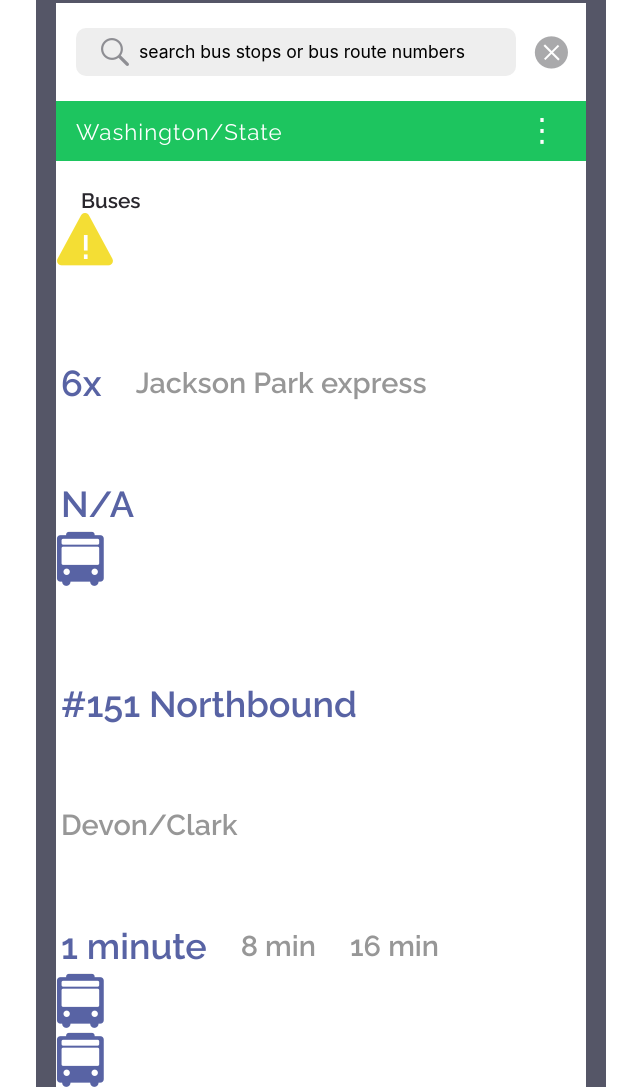
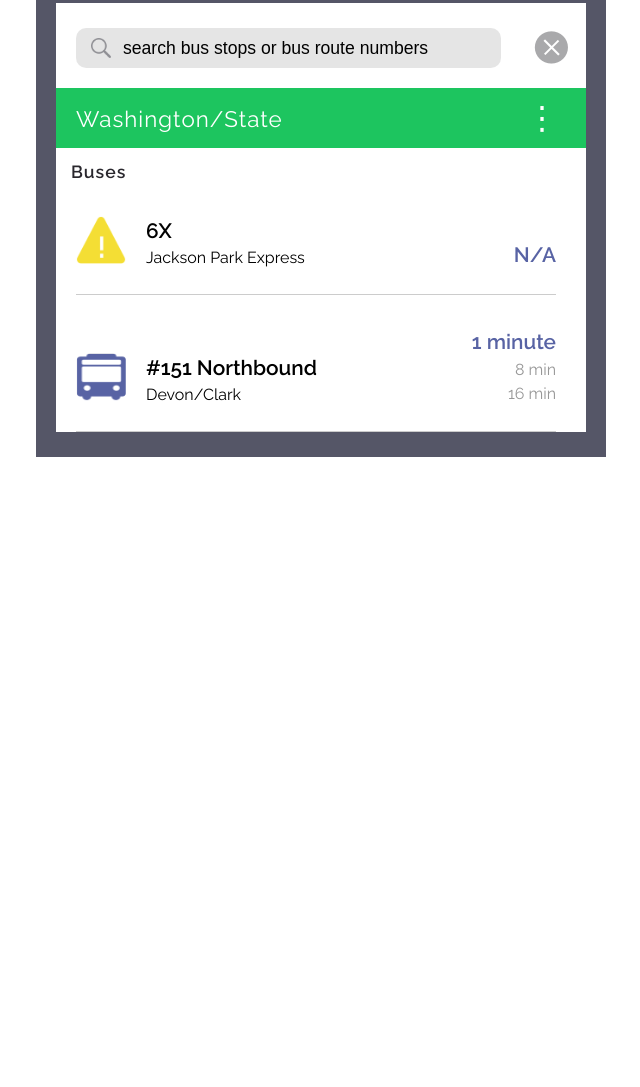
Before and after one commit to eunicejson/FrontendChallenge.github.io, a plain HTML site: page index.html in a window 1280 px wide. Shown: the part 614-1701 px from the top of the page, without its empty margins (319-959 px from the left). After the commit the page ends 1071 px from the top, so only its background shows below. Drawn offline with Linux system fonts and the light colour scheme.

Commit message:
inprogress

```diff
--- a/css/styles.css
+++ b/css/styles.css
@@ -5,6 +5,7 @@
 body {
   background-color: #fff;
   font-size: 16px;
+
 }
 
 .container {
@@ -63,34 +64,49 @@ body {
 }
 
 .search_section {
-  min-height: 40px;
-  margin: 0 auto;
-}
-
-
-
-.search_section p {
-  width: 440px;
-  font-family: 'SF Pro Text', 'Helvetica', sans-serif;
-  font-size: 1.1em;
-  padding: 15px;
-  background-color: #eeeeee;
-  border-radius: 10px;
+  min-height: 35px;
   margin-left: 20px;
 }
 
+.search_bar {
+  width: 380px;
+  font-size: 1.1em;
+  border-radius: 5px;
+  outline: none;
+}
+
+input {
+    background-color: transparent;
+    border: 0px solid;
+    color: #e8e8e8;
+    line-height: 1em;
+    margin-left: 10px;
+}
+
+::placeholder {
+  color: #000;
+}
+
 .search_icon {
-  display: inline-block;
+  display: flex;
+  padding: 5px 0 5px;
   float: left;
-  margin-top: 10px;
-  margin-left: 45px;
-  padding-right: 10px;
+  height: 40px;
+  background-color: rgba(0, 0, 0, 0.1);
+  border-radius: 10px;
+
+}
+
+.icon {
+  width: 20px;
+  height: 20px;
+  margin: 5px 0 0 15px;
 }
 
 .close_button {
   display: inline-block;
   float: right;
-  margin-top: -40px;
+  margin-top: 3px;
   margin-right: 18px;
 }
 
@@ -117,91 +133,98 @@ body {
   margin: 230px 0 0 489px;
 }
 
-.bus_list h3 {
+.bus_title {
   font-family: 'Raleway', 'Helvetica', sans-serif;
+  font-size: 1.1em;
   font-weight: 600;
+  padding: 15px 0 0 15px;
+  letter-spacing: 1px;
   color: #29272D;
-  font-size: 1.3em;
-  padding: 30px 0 0 25px;
 }
 
 ul {
-  margin-top: 20px;
+  padding: 15px 30px 0 20px;
 }
 
-ul img {
-  padding-left: 15px;
-  padding-right: 10px;
-  display: block;
-  width: 13%;
-  height: 20%;
-  float: left;
-  margin-top: 30px;
+li {
+  display: flex;
+  align-items: flex-end;
+  padding: 20px 0 20px 0;
+  border-bottom: 1px solid #ccc;
+  justify-content: space-between;
+}
+
+li:not(:first-child) {
+  margin-top: 10px;
+}
+
+.bus_directions h4 {
+  font-family: 'Raleway', 'Helvetica', sans-serif;
+  font-size: 1.3em;
+  font-weight: 600;
+  padding: 5px 0 0 20px;
+}
+
+.bus_directions h5 {
+  font-family: 'Raleway', 'Helvetica', sans-serif;
+  font-size: 1em;
+  padding-left: 20px;
+  line-height: 2em;
+}
+
+.icons_directions {
+  display: flex;
+}
+
+.na_frequencies h4{
+  font-family: 'Raleway', 'Helvetica', sans-serif;
+  font-size: 1.3em;
+  font-weight: 600;
+  color: #5863A4;
+  padding: 5px 0 0 20px;
+  align-items: flex-end;
+  line-height: 1.8em;
+}
+
+.frequencies {
+  padding-bottom: 8px;
+}
+
+.frequencies h4{
+  font-family: 'Raleway', 'Helvetica', sans-serif;
+  font-size: 1.3em;
+  font-weight: 600;
+  color: #5863A4;
+  padding: 5px 0 0 20px;
+  line-height: 1.2em;
+  text-align: right;
 
 }
 
-li {
+.frequencies h5{
   font-family: 'Raleway', 'Helvetica', sans-serif;
-  font-weight: 600;
-  color: #29272D;
-  font-size: 1.5em;
-  line-height: 2em;
-  padding-top: 20px;
-  margin-left: 5px;
-  display: inline-block;
-}
-
-.bus_list p {
-  font-family: 'Raleway', 'Helvetica', sans-serif;
-  color: #29272D;
-  font-size: 1.2em;
-  padding-left: 80px;
-  padding-bottom: 20px;
-  border-bottom: 1px solid #eee;
-}
-
-h4 {
-  font-family: 'Raleway', 'Helvetica', sans-serif;
-  color: #29272D;
-  font-size: 1.5em;
-  float: right;
-  margin-right: 25px;
-  padding-top: 50px;
-  color: #5863A4;
+  font-size: 1em;
+  color: #979797;
+  padding: 5px 0 0 20px;
+  align-items: flex-end;
+  line-height: 1.2em;
+  align-items: flex-end;
+  text-align: right;
 
 }
 
-h5 {
-  font-family: 'Raleway', 'Helvetica', sans-serif;
-  color: #979797;
-  font-size: 1.2em;
-  float: right;
-  margin-right: 25px;
-  padding-top: 50px;
-}
-
-.bus_container {
-
+.icons {
+  width: 50px;
+  height: 48px;
 }
 
 
 
 
-.out_of_service {
-  min-height: 50px;
-  margin-top: -10px;
-  display: inline;
-}
 
-.out_of_service h4 {
-  float: right;
-  margin-right: 25px;
-  color: #ccc;
-  display: inline-block;
-  padding: 0;
-  margin-top: 52px;
 
-}
+
+
 
 .special {
   border: none !important;
--- a/index.html
+++ b/index.html
@@ -23,9 +23,9 @@
       <div class="app_background">
         <div class="search_section">
           <div class="search_icon">
-            <img src="images/search_icon.png" />
+            <img class="icon" src="images/search_icon.png" />
+            <input class="search_bar" type="text" placeholder="search bus stops or bus route numbers" />
           </div>
-          <p>search bus stops or bus route numbers</p>
           <div class="close_button">
             <img src="images/close_button.png" />
           </div>
@@ -38,64 +38,39 @@
           </div>
         </div>
 
-        <div class="bus_list">
-          <h3>Buses</h3>
-            <div class="bus_containers">
-              <img src="images/reroute.png" />
-              <ul>
-                <li><h4>6x</h4></li>
-                <li><h5>Jackson Park express</h5></li>
-                <div class="frequencies">
-                  <ol>
-                    <li><h4>N/A</h4></li>
-                  </ol>
-                </div>
-              </ul>
+        <div class="bus_title"><h3>Buses</h3></div>
+        <ul>
+          <li>
+            <div class="icons_directions">
+              <img class="icons" src="images/reroute.png" />
+              <div class="bus_directions">
+                <h4>6X</h4>
+                <h5>Jackson Park Express</h5>
+              </div>
             </div>
 
-              <div class="bus_containers">
-                <img src="images/bus_icon.png" />
-                <ul>
-                  <li><h4>#151 Northbound</h4></li>
-                  <li><h5>Devon/Clark</h5></li>
-                  <div class ="frequencies">
-                    <ol>
-                      <li><h4>1 minute</h4></li>
-                      <li><h5>8 min</h5></li>
-                      <li><h5>16 min</h5></li>
-                    </ol>
-                  </div>
-                </ul>
+            <div class="na_frequencies">
+              <h4>N/A</h4>
+            </div>
+          </li>
+
+          <li>
+            <div class="icons_directions">
+              <img class="icons" src="images/bus_icon.png" />
+                <div class="bus_directions">
+                  <h4>#151 Northbound</h4>
+                  <h5>Devon/Clark</h5>
               </div>
-
-            <div class="bus_containers">
-              <img src="images/bus_icon.png" />
             </div>
 
-            <div class="bus_containers">
-              <img src="images/bus_icon.png" />
+            <div class="frequencies">
+              <h4>1 minute</h4>
+              <h5>8 min</h5>
+              <h5>16 min</h5>
             </div>
+          </li>
 
-
-              <img src="images/bus_icon.png" />
-
-
-          <h3>Out of service</h3>
-            <div class="bus_containers">
-              <img src="images/out_of_service.png" />
-            </div>
-
-
-            <div class="bus_containers">
-              <img src="images/out_of_service.png" />
-            </div>
-
-            <div class="bus_container">
-              <img src="images/out_of_service.png" />
-            </div>
-
-        </div>
-      </div>
+        </ul>
 
     </div> <!--inner-container-->
 
```
